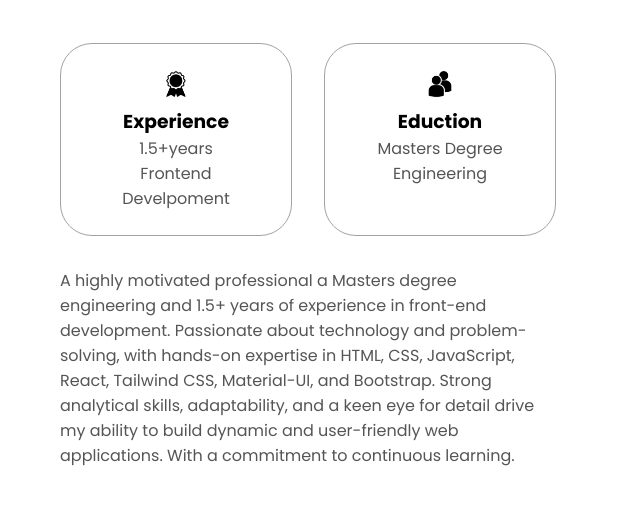
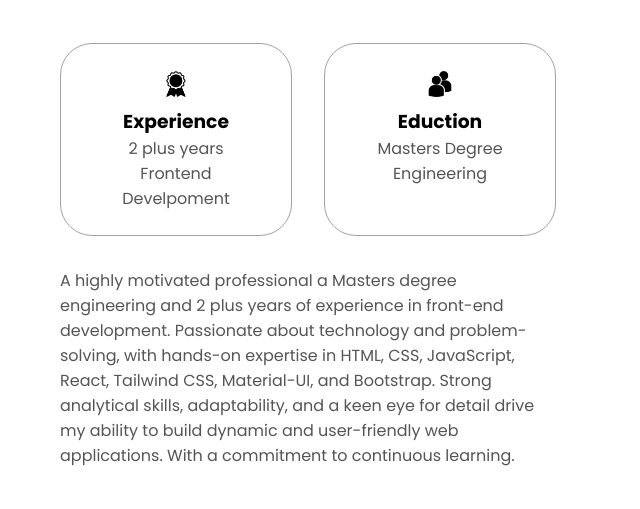
Before and after one commit to SamarthGupta-New/Propfolio, a plain HTML site: page index.html in a window 1280 px wide. Shown: the part 1080-1589 px from the top of the page, 564-1204 px from the left. Drawn offline with Linux system fonts and the light colour scheme.

Commit message:
update text

```diff
--- a/index.html
+++ b/index.html
@@ -91,7 +91,7 @@
             <div class="details-container">
               <img src="./assets/experience.png" alt="Experience icon" class="icon">
               <h3>Experience</h3>
-              <p>1.5+years<br>Frontend Develpoment</p>
+              <p>2 plus years<br>Frontend Develpoment</p>
               </div>
               <div class="details-container">
                 <img src="./assets/education.png" alt="education icon" class="icon">
@@ -100,7 +100,7 @@
               </div>
              </div>
             <div class="text-container"></div>
-            <p>A highly motivated professional a Masters degree engineering and 1.5+ years of experience in front-end development.
+            <p>A highly motivated professional a Masters degree engineering and 2 plus years of experience in front-end development.
               Passionate about technology and problem-solving, with hands-on expertise in HTML, CSS, JavaScript, React, Tailwind CSS, Material-UI, and Bootstrap.
               Strong analytical skills, adaptability, and a keen eye for detail drive my ability to build dynamic and user-friendly web applications.
               With a commitment to continuous learning.</p>
```
